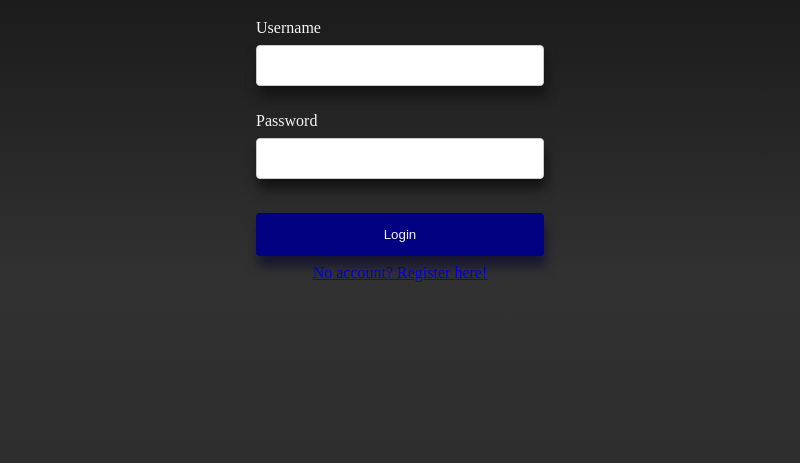
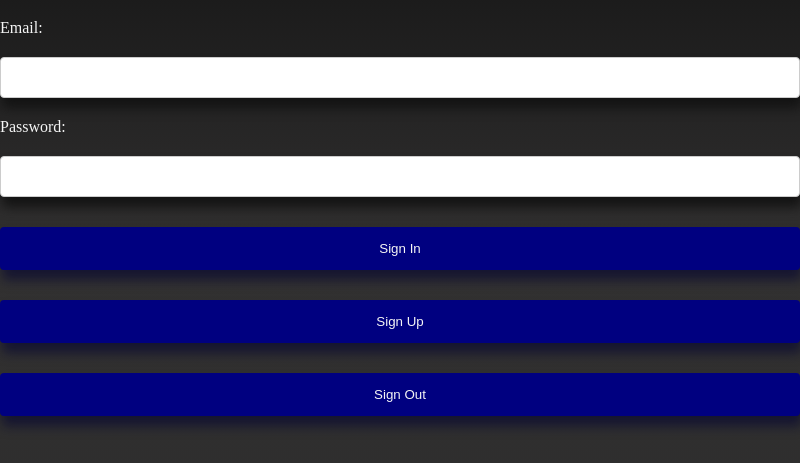
Before and after one commit to TahseenAsif/CS499NotebookApp, an Electron app: page login.html in a window 800 px wide. Shown: the part 131-594 px from the top of the page. Drawn offline with Linux system fonts and the light colour scheme.

Commit message:
Modified login.html file and login.css files
Modified the two files to have a slightly different look. Enabled functionality for signing in, signing up, and signing out from the html file.

```diff
--- a/css/login.css
+++ b/css/login.css
@@ -32,7 +32,7 @@ label{
 input[type=text], select{
     width: 100%;
     padding: 12px 20px;
-    margin: 8px 0;
+    margin: 20px 0;
     display: inline-block;
     border: 1px solid #ccc;
     border-radius: 4px;
@@ -40,13 +40,24 @@ input[type=text], select{
     filter: drop-shadow(2px 10px 6px rgb(19, 19, 19));
 }
 
-input[type=submit] {
+input[type=password], select{
     width: 100%;
-    background-color:navy;
+    padding: 12px 20px;
+    margin: 20px 0;
+    display: inline-block;
+    border: 1px solid #ccc;
+    border-radius: 4px;
+    box-sizing: border-box;
+    filter: drop-shadow(2px 10px 6px rgb(19, 19, 19));
+}
+
+#loginForm button {
+    width: 100%;
+    background-color: navy;
     filter: drop-shadow(2px 10px 6px rgba(5, 5, 49, 0.637));
     color: whitesmoke;
     padding: 14px 20px;
-    margin: 8px 0;
+    margin: 20px 0;
     border: none;
     border-radius: 4px;
     cursor: pointer;
@@ -56,9 +67,3 @@ input[type=submit] {
     width: 100%;
     margin-top: 10px;
 }
-
-#register{
-    width: 100%;
-    display: flex;
-    justify-content: center;
-}
--- a/login.html
+++ b/login.html
@@ -13,13 +13,15 @@
     </div>
     <div id="loginForm">
         <form action="">
-            <label for="username">Username</label>
-            <input type="text" id="username" name="username"><br><br>
-            <label for="Password">Password</label>
-            <input type="text" id="password" name="password"><br><br>
-            <input type="submit" value="Login">
-            <a id="register" href="register.html">No account? Register here!</a>
+          <label for="email">Email:</label>
+          <input type="text" id="email">
+          <label for="password">Password:</label>
+          <input type="password" id="password">
+          <button id="signInButton">Sign In</button>
+          <button id="signUpButton">Sign Up</button>
+          <button id="signOutButton">Sign Out</button>
         </form>
     </div>
+    <script src="./renderer.js"></script>
   </body>
 </html>
--- a/main.js
+++ b/main.js
@@ -21,9 +21,7 @@ const createLoginWindow = () => {
             nativeWindowOpen: true
         }
     })
-    // win.loadFile("login.html")
-    win.webContents.openDevTools();
-    win.loadFile("test_login.html")
+    win.loadFile("login.html")
 }
 
 const createPaintWindow = () => {
```
